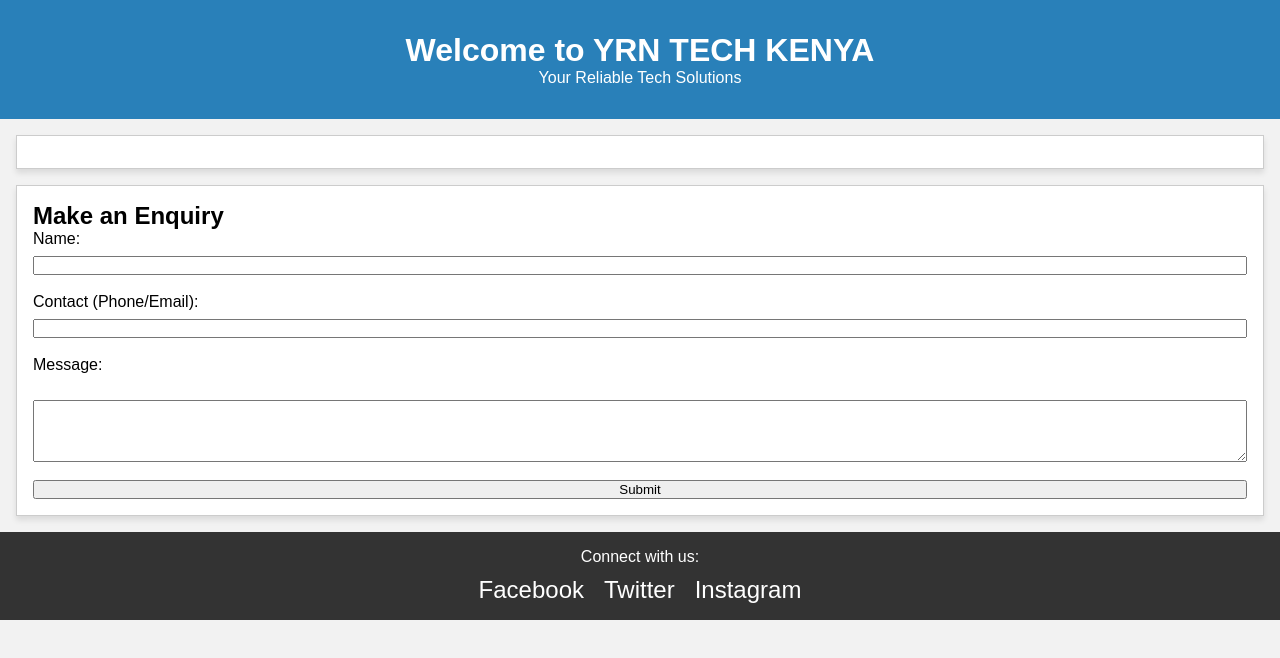
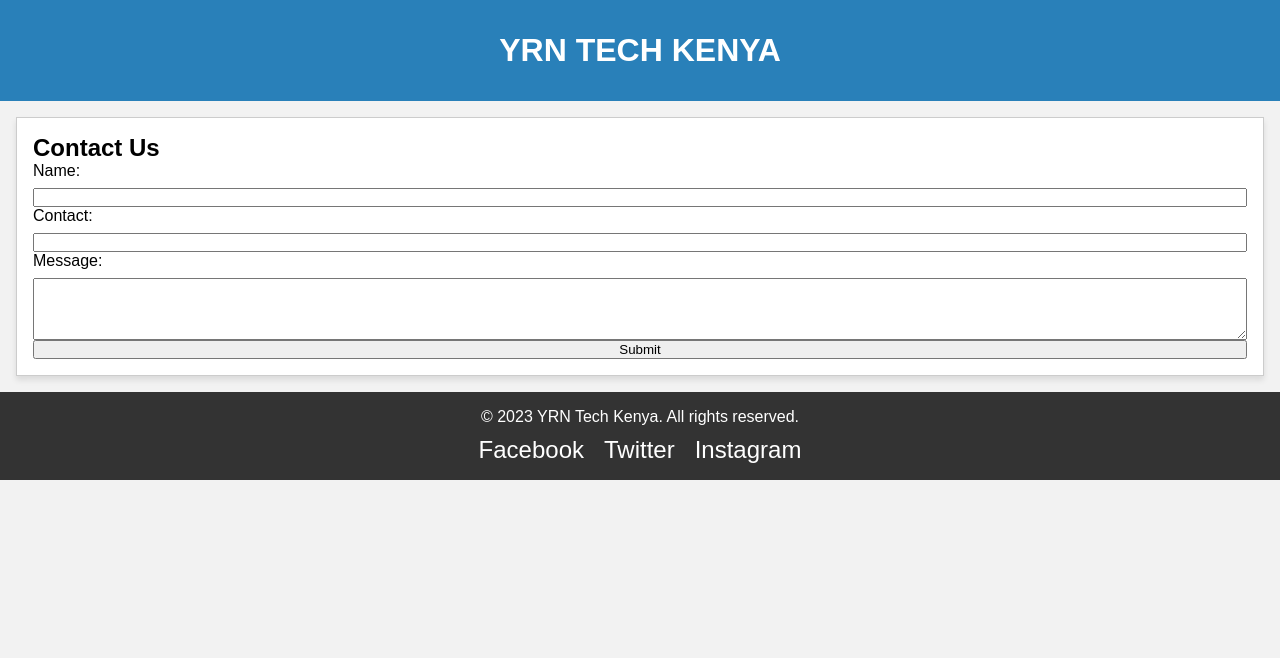
Before and after one commit to beauter/Businessite, a plain HTML site: page index.html in a window 1280 px wide. Drawn offline with Linux system fonts and the light colour scheme.

Commit message:
Update index.html

```diff
--- a/index.html
+++ b/index.html
@@ -8,31 +8,27 @@
 </head>
 <body>
     <header>
-        <h1>Welcome to YRN TECH KENYA</h1>
-        <p>Your Reliable Tech Solutions</p>
+        <h1>YRN TECH KENYA</h1>
     </header>
-    <section id="products">
-        <!-- Display images here -->
-    </section>
-    <section id="enquiry-form">
-        <h2>Make an Enquiry</h2>
+    <section>
+        <h2>Contact Us</h2>
         <form id="contact-form">
             <label for="name">Name:</label>
-            <input type="text" id="name" name="name" required><br>
-            <label for="contact">Contact (Phone/Email):</label>
-            <input type="text" id="contact" name="contact" required><br>
-            <label for="message">Message:</label><br>
-            <textarea id="message" name="message" rows="4" required></textarea><br>
+            <input type="text" id="name" name="name" required>
+            <label for="contact">Contact:</label>
+            <input type="text" id="contact" name="contact" required>
+            <label for="message">Message:</label>
+            <textarea id="message" name="message" rows="4" required></textarea>
             <button type="submit">Submit</button>
         </form>
-        <p id="confirmation-message">Your enquiry has been received. We'll get back to you as soon as possible using the provided contact methods. Thank you for reaching out to YRN TECH KENYA!</p>
+        <p id="confirmation-message">Thank you for your enquiry. We'll get back to you soon.</p>
     </section>
     <footer>
-        <p>Connect with us:</p>
+        <p>&copy; 2023 YRN Tech Kenya. All rights reserved.</p>
         <div class="social-links">
-            <a class="social-link" href="#">Facebook</a>
-            <a class="social-link" href="#">Twitter</a>
-            <a class="social-link" href="#">Instagram</a>
+            <a href="https://web.facebook.com/yrnbeauter" class="social-link">Facebook</a>
+            <a href="https://twitter.com/yrnbeauter" class="social-link">Twitter</a>
+            <a href="https://www.instagram.com/yrnbeauter/" class="social-link">Instagram</a>
         </div>
     </footer>
     <script src="script.js"></script>
```
